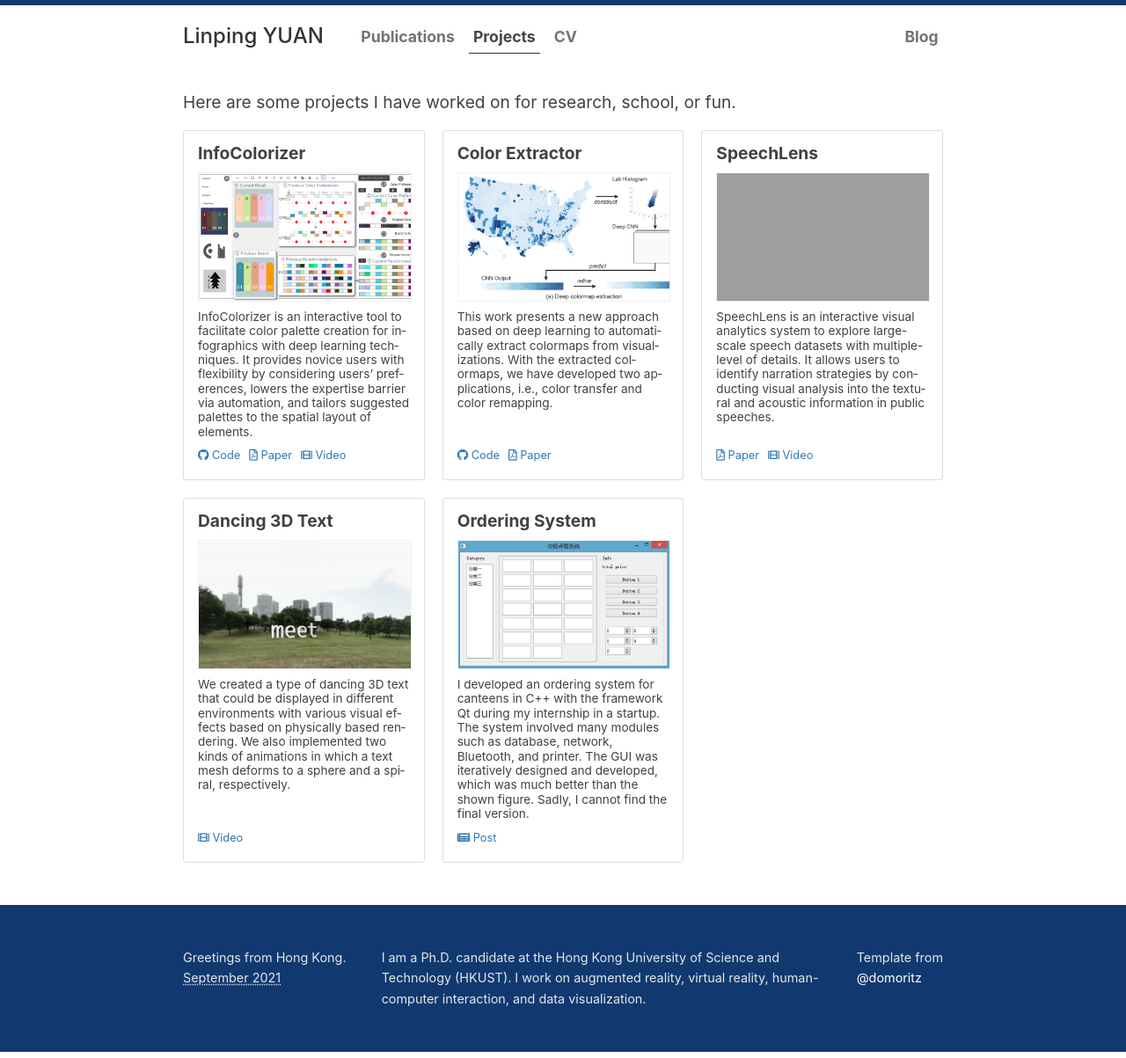
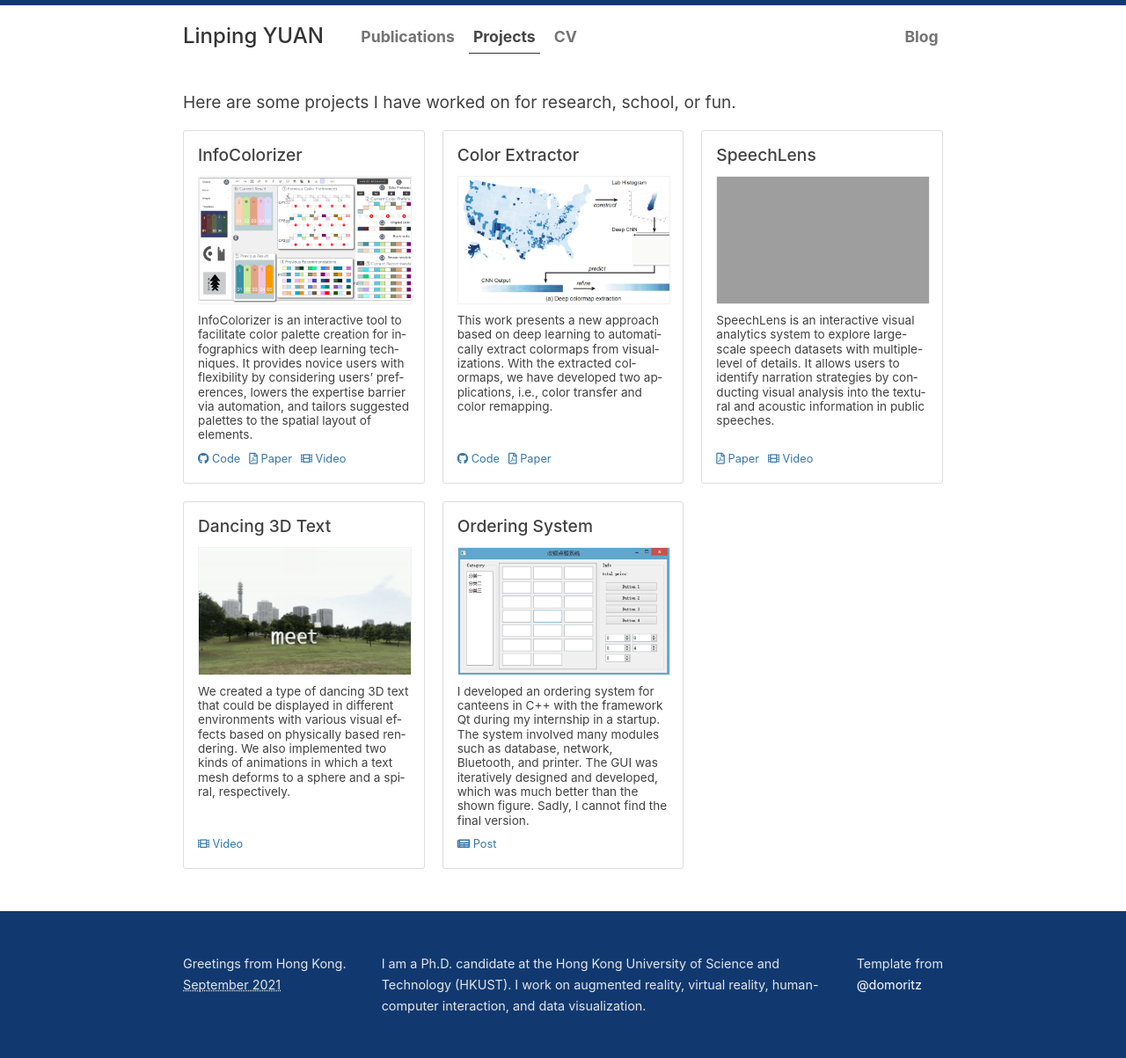
Before and after one commit to yuanlinping/yuanlinping.github.io, a Jekyll site: the page built from projects.md, in a window 1280 px wide. Shown: the whole page at 88% size. Built offline with Jekyll 4.4.1, drawn with Linux system fonts in a browser that asks for light colours; grey boxes are pictures that could not be loaded.

Commit message:
adjust style of project and publication

```diff
--- a/_sass/_projects.scss
+++ b/_sass/_projects.scss
@@ -31,8 +31,8 @@
       .title {
         margin: 0 0 0.6em 0;
         font-size: 1.2em;
-        font-weight: bold;
-        line-height: 1;
+        font-weight: 500;
+        line-height: 1.2;
       }
 
       p {
--- a/_sass/_publications.scss
+++ b/_sass/_publications.scss
@@ -147,6 +147,7 @@
     display: flex;
     border: 1px solid rgba(0,0,0,.125);
     border-radius: .25rem;
+    line-height: 1.2;
     .thumbnail {
         position: relative;
         min-width: 15vw;
@@ -183,6 +184,8 @@
       h3 {
         font-size: 1.2em;
         margin: 0em;
+        margin-bottom: 0.5em;
+        margin-top: 0.5em;
         font-weight: 500;
 
         max-height: 600px;
@@ -220,6 +223,7 @@
 
       .venue {
         font-weight: 300;
+        margin-bottom: 0.6em;
       }
 
       a.tip {
```
